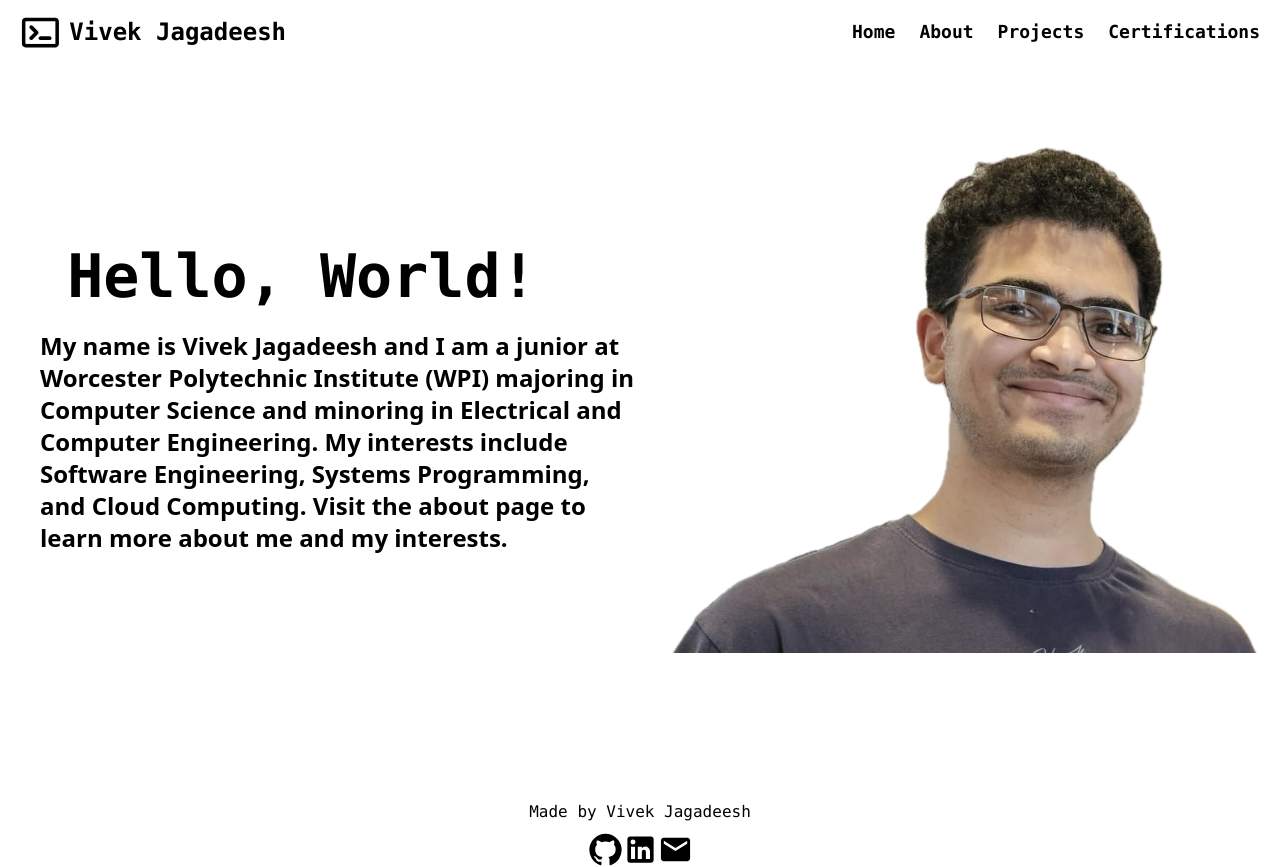
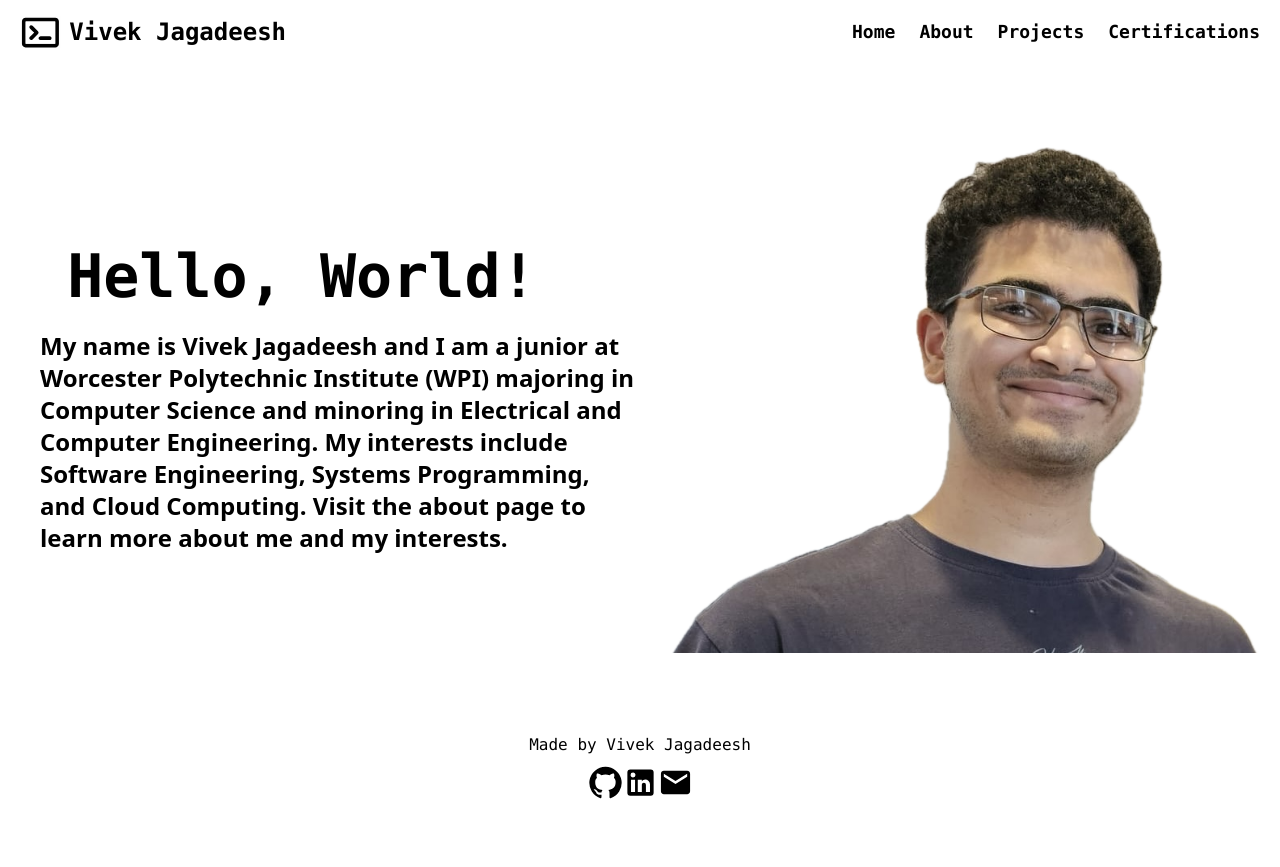
Before and after one commit to vivekjag1/portfolioWebsite, a React (Vite) app: page / in a window 1280 px wide. After the commit the page ends 800 px from the top, so only its background shows below. Built offline with nearby package versions, Linux system fonts and the light colour scheme.

Commit message:
make footer fixed on home page

```diff
--- a/src/App.tsx
+++ b/src/App.tsx
@@ -1,6 +1,6 @@
 
 import '../src/App.css'
-import { Route,  Routes} from "react-router-dom";
+import {Route, Routes, useLocation} from "react-router-dom";
 import Home from "./routes/Home.tsx";
 import About from "./routes/About.tsx";
 import Certifications from "./routes/Certifications.tsx";
@@ -10,6 +10,8 @@ import Footer from "./components/Footer.tsx";
 
 
 function App(){
+  const location = useLocation();
+  const goingHome = location.pathname === '/';
   return(
     <div className = "flex flex-col min-h-screen ">
       <NavBar/>
@@ -21,7 +23,8 @@ function App(){
         <Route path = "/projects" element = {<Projects/>}/>
       </Routes>
       </div>
-      <Footer/>
+      {goingHome && <Footer fixed={true}/> }
+      {!goingHome && <Footer fixed={false}/> }
     </div>
   )
 }
--- a/src/components/Footer.tsx
+++ b/src/components/Footer.tsx
@@ -1,9 +1,10 @@
 import GitHubIcon from '@mui/icons-material/GitHub';
 import LinkedInIcon from '@mui/icons-material/LinkedIn';
 import EmailIcon from '@mui/icons-material/Email';
-export default function Footer(){
+export default function Footer(props:{fixed:boolean}){
+
   return(
-    <footer className = " bottom-0 left-0 w-full bg-white text-white">
+    <footer className={`bg-white text-black ${props.fixed ? 'fixed bottom-0 left-0 w-full' : ''}`}>
       <div className = "text-center bg-white  ">
         <p className="w-full text-center font-mono text-black">Made by Vivek Jagadeesh</p>
         <div className = " flex flex-row justify-center mt-2">
```
